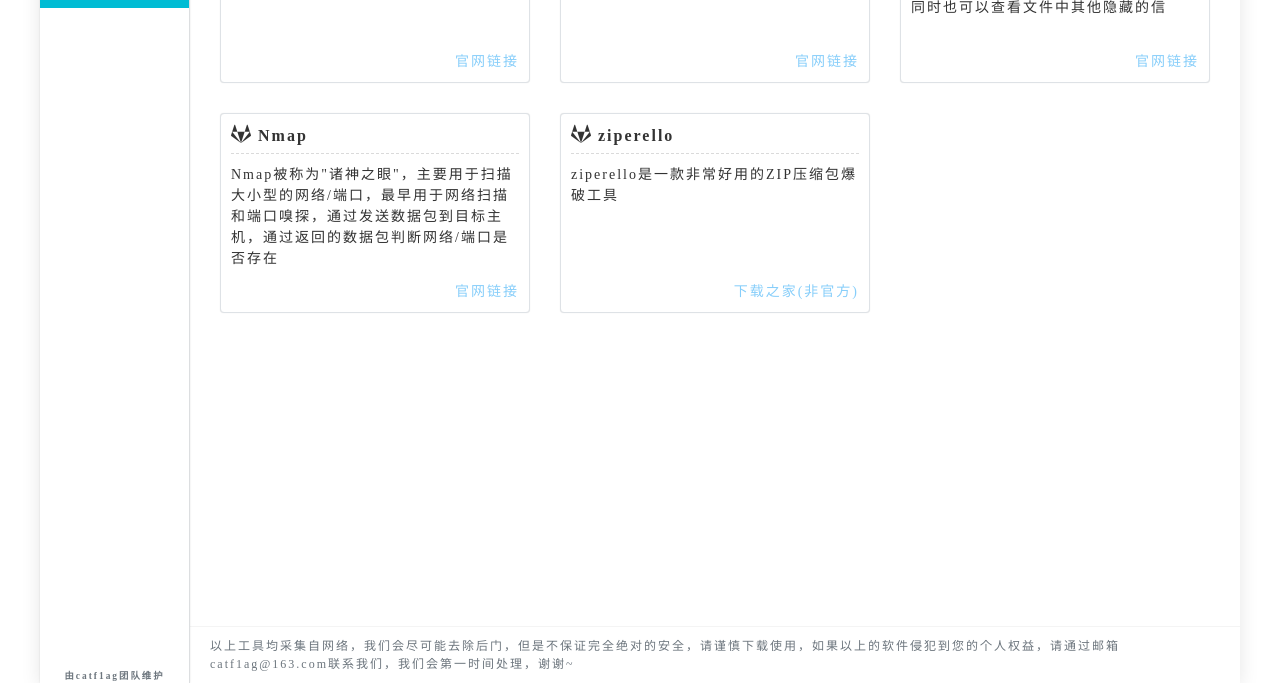
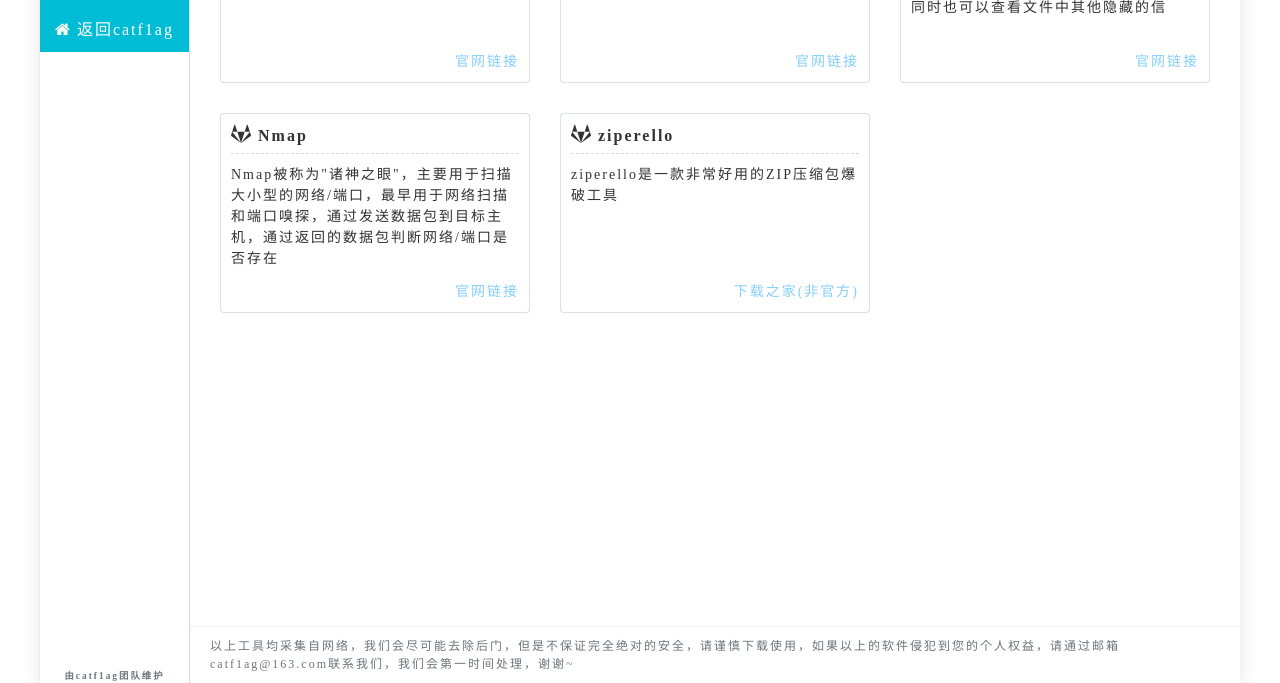
Before and after one commit to vFREE-1/tools, a plain HTML site: page index.html in a window 1280 px wide. Shown: the part 197-880 px from the top of the page. Drawn offline with Linux system fonts and the light colour scheme.

Commit message:
Update index.html

```diff
--- a/index.html
+++ b/index.html
@@ -23,6 +23,7 @@
 			</div>
 			<ul>
 				<li class="active"><a href="index.html"><i class="fa fa-home"></i>工具列表</a></li>
+				<li class="active"><a href="https://catf1ag.cn/"><i class="fa fa-home"></i>返回catf1ag</a></li>
 			</ul>
 			<div class="menu_foot">
 			    <h6>由catf1ag团队维护</h6>
```
